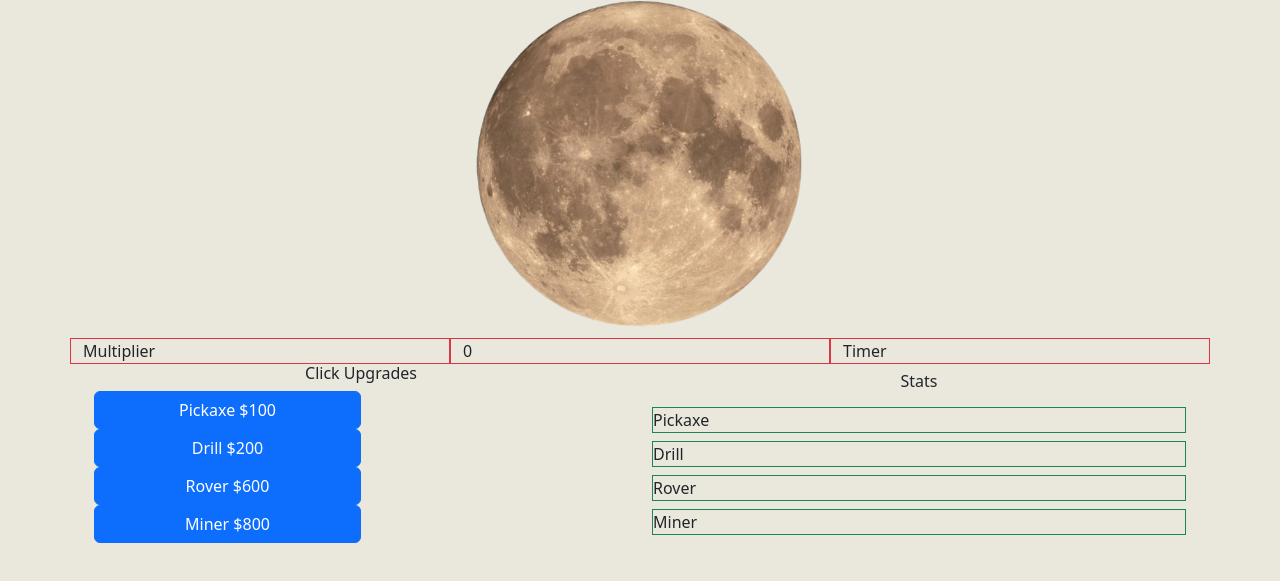
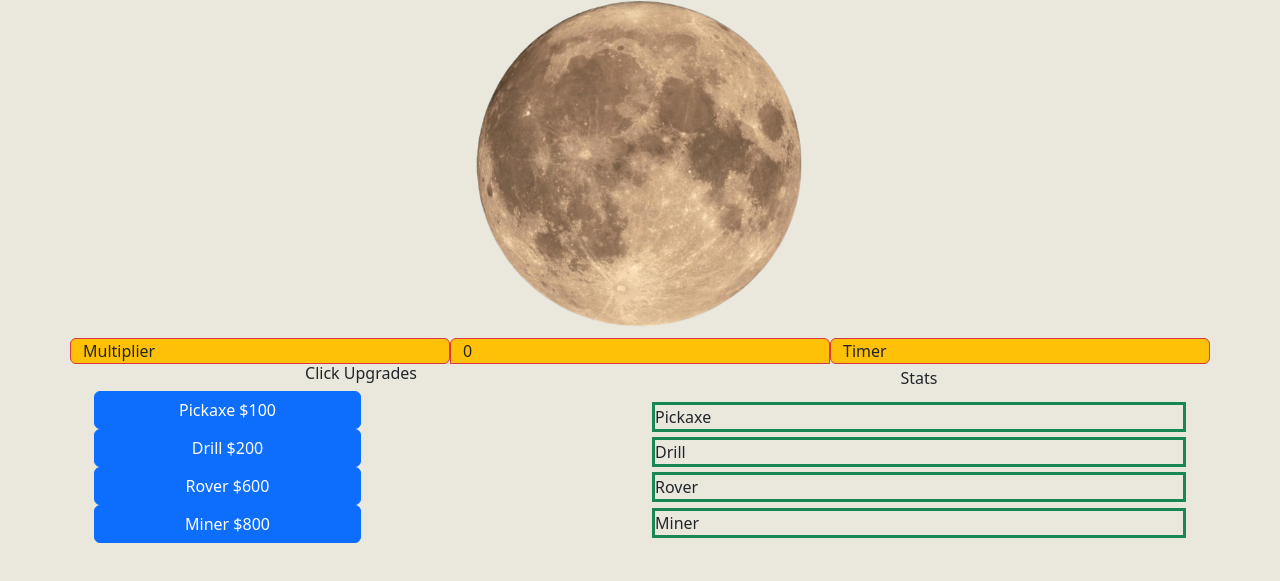
Before and after one commit to khilek/moonMiner, a plain HTML site: page index.html in a window 1280 px wide. Shown: the part 67-648 px from the top of the page. Drawn offline with nearby package versions, Linux system fonts and the light colour scheme.

Commit message:
roughFinal

```diff
--- a/app.js
+++ b/app.js
@@ -32,13 +32,14 @@ let automaticUpgrades = [
 
 
 let cheese = 0
-
+let multiplier = 0
 
 function moonMine() {
   cheese++
   updateCheeseElm()
   collectClickUpgrades()
   collectAutoUpgrades()
+  drawMultiplier()
 }
 
 function updateCheeseElm() {
@@ -75,6 +76,10 @@ function updateMinerElm() {
   minerElm.innerText = `${minerUpgrade.quantity}`
 }
 
+function updateMultiplierElm() {
+  let multiplierElm = document.getElementById('multiplier')
+  multiplierElm.innerHTML = multiplier.toString()
+}
 
 
 function buyPickaxe(pickaxeName) {
@@ -87,6 +92,8 @@ function buyPickaxe(pickaxeName) {
     updatePickaxeElm()
     // updateDrillElm()
     updateCheeseElm()
+    updateMultiplierElm
+    drawMultiplier()
   }
   // console.log('buyPickaxe')
 }
@@ -134,7 +141,10 @@ function buyMiner(minerName) {
 }
 
 
-
+function drawMultiplier() {
+  clickUpgrades.forEach(multiplier => { multiplier += multiplier.quantity * multiplier.multiplier })
+  console.log(multiplier)
+}
 
 function collectClickUpgrades() {
   clickUpgrades.forEach(clickUpgrade => {
--- a/index.html
+++ b/index.html
@@ -14,7 +14,7 @@
   <script src="app.js" defer></script>
 </head>
 
-<body class="debug">
+<body class="debug ">
 
 
   <main class="container">
@@ -24,7 +24,7 @@
       </h1>
     </nav>
 
-    <section class="container">
+    <section class="container-fluid">
       <div class="row d-flex justify-content-center">
         <div class="col-4">
           <img class="img-fluid" onclick="moonMine()" src="moon.png.png" alt="moon">
@@ -35,11 +35,13 @@
   </main>
 
 
-  <footer class="container">
-    <div class="row ">
-      <div class="col-4 border border-danger">Multiplier</div>
-      <div class="col-4 border border-danger" id="cheese">Cheese</div>
-      <div class="col-4 border border-danger">Timer</div>
+  <footer class="container ">
+    <div class="row d-flex justify-content-center ">
+      <div class="col-4 border border-danger  card bg-warning" id="multiplier">Multiplier</div>
+      <div class="col-4 border border-danger rounded-top bg-warning " id="cheese"><span
+          class="mdi mdi-cheese">Cheese</span>
+      </div>
+      <div class="col-4 border border-danger card bg-warning">Timer</div>
     </div>
 
 
@@ -57,10 +59,10 @@
 
         <div class="col-6 d-flex justify-content-evenly flex-column">
           <h6 class="text-center">Stats</h6>
-          <div id="pickaxe" class="border border-success">Pickaxe</div>
-          <div id="drill" class="border border-success">Drill</div>
-          <div id="rover" class="border border-success">Rover</div>
-          <div id="miner" class="border border-success">Miner</div>
+          <div id="pickaxe" class="border border-3 border-success">Pickaxe</div>
+          <div id="drill" class="border border-3 border-success">Drill</div>
+          <div id="rover" class="border border-3 border-success">Rover</div>
+          <div id="miner" class="border border-3 border-success">Miner</div>
         </div>
       </div>
 
--- a/style.css
+++ b/style.css
@@ -3,5 +3,5 @@ body {
 }
 
 .background-img {
-  background-image: url(https://upload.wikimedia.org/wikipedia/commons/thumb/1/10/Supermoon_Nov-14-2016-minneapolis.jpg/1024px-Supermoon_Nov-14-2016-minneapolis.jpg);
+  background-image: url(https://m.media-amazon.com/images/I/81k3y5EjhzL._AC_SL1300_.jpg);
 }
```
